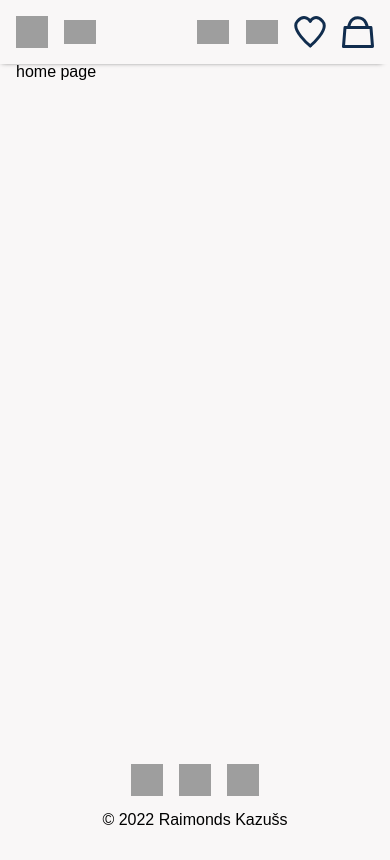
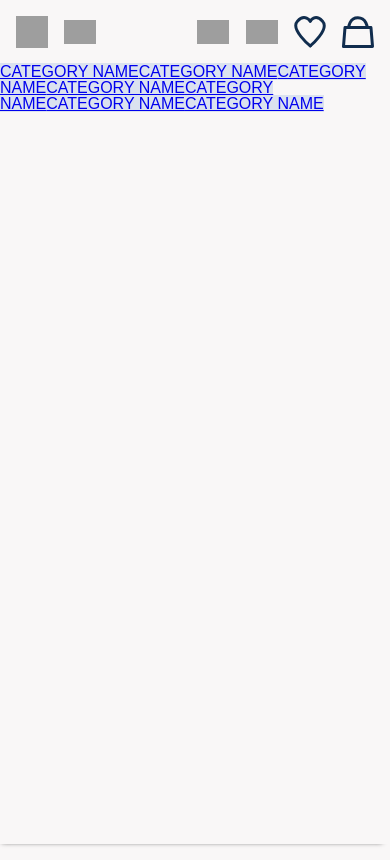
Before and after one commit to RaimondsKazuss/fd-9-react-3, a React (Create React App) app: page / in a window 390 px wide. Both pictures are taken after a click on the button 32 px from the left and 32 px from the top of the page. Built offline with nearby package versions, Linux system fonts and the light colour scheme; grey boxes are pictures that could not be loaded.

Commit message:
added sideBar component and state

```diff
--- a/src/App.tsx
+++ b/src/App.tsx
@@ -1,15 +1,22 @@
+import { useState } from "react";
 import { BrowserRouter, Route, Routes } from "react-router-dom";
 import Footer from "./components/Footer/Footer";
 import Nav from "./components/Nav/Nav";
 import PageContent from "./components/PageContent/PageContent";
+import SideBar from "./components/SideBar/SideBar";
+import SideBarContext from "./context/SideBarContext";
 import GlobalStyle from "./GlobalStyle";
 
 const App: React.FC = () => {
+  const [isSideBarOpen, setIsSideBarOpen] = useState(false);
   return (
     <>
       <GlobalStyle />
       <BrowserRouter>
-        <Nav />
+        <SideBarContext.Provider value={{ isSideBarOpen, setIsSideBarOpen }}>
+          <Nav />
+          {isSideBarOpen && <SideBar />}
+        </SideBarContext.Provider>
         <PageContent>
           <Routes>
             <Route path="/" element={<div>home page</div>} />
--- a/src/components/Nav/Nav.tsx
+++ b/src/components/Nav/Nav.tsx
@@ -15,6 +15,8 @@ import userIcon from "../../assets/icons/icon-person.svg";
 import searchIcon from "../../assets/icons/icon-search.svg";
 import heartIcon from "../../assets/icons/icon-heart-empty.svg";
 import bagIcon from "../../assets/icons/icon-bag-empty.svg";
+import { useContext } from "react";
+import SideBarContext from "../../context/SideBarContext";
 
 const StyledNav = styled.header`
   width: 100%;
@@ -119,10 +121,12 @@ const CategoryLink = styled(Link)`
 `;
 
 const Nav: React.FC = () => {
+  const { isSideBarOpen, setIsSideBarOpen } = useContext(SideBarContext);
+
   return (
     <>
       <StyledNav>
-        <BurgerBtn onClick={(): void => {}} />
+        <BurgerBtn onClick={(): void => setIsSideBarOpen(!isSideBarOpen)} />
         <StyledLink to="/" icon={logoImage} />
         <NavActionWrapper>
           <SearchFieldWrapper>
--- /dev/null
+++ b/src/components/SideBar/SideBar.tsx
@@ -0,0 +1,40 @@
+import { Link } from "react-router-dom";
+import styled from "styled-components";
+import { colors, devices, zIndexes } from "../../theme/theme";
+
+const NavWrapper = styled.div`
+  width: 100%;
+  height: calc(100vh - 4rem);
+  position: absolute;
+  right: 0;
+  top: 4rem;
+  background: ${colors.bg};
+  z-index: ${zIndexes.sideBar};
+  box-shadow: -3px 3px 5px -5px ${colors.shadow};
+
+  ${devices.mobile} {
+    display: none;
+  }
+`;
+
+const NavItem = styled(Link)`
+  width: 100%;
+  height: 4rem;
+  background: ${colors.lightBlue};
+`;
+
+const SideBar: React.FC = () => {
+  return (
+    <NavWrapper>
+      <NavItem to="">CATEGORY NAME</NavItem>
+      <NavItem to="">CATEGORY NAME</NavItem>
+      <NavItem to="">CATEGORY NAME</NavItem>
+      <NavItem to="">CATEGORY NAME</NavItem>
+      <NavItem to="">CATEGORY NAME</NavItem>
+      <NavItem to="">CATEGORY NAME</NavItem>
+      <NavItem to="">CATEGORY NAME</NavItem>
+    </NavWrapper>
+  );
+};
+
+export default SideBar;
--- /dev/null
+++ b/src/context/SideBarContext.ts
@@ -0,0 +1,13 @@
+import { createContext } from "react";
+
+interface SideBarContextInterface {
+    isSideBarOpen: boolean;
+    setIsSideBarOpen: (isOpen: boolean) => void
+}
+
+const SideBarContext = createContext<SideBarContextInterface>({
+    isSideBarOpen: false,
+    setIsSideBarOpen: () => {}
+})
+
+export default SideBarContext
```
